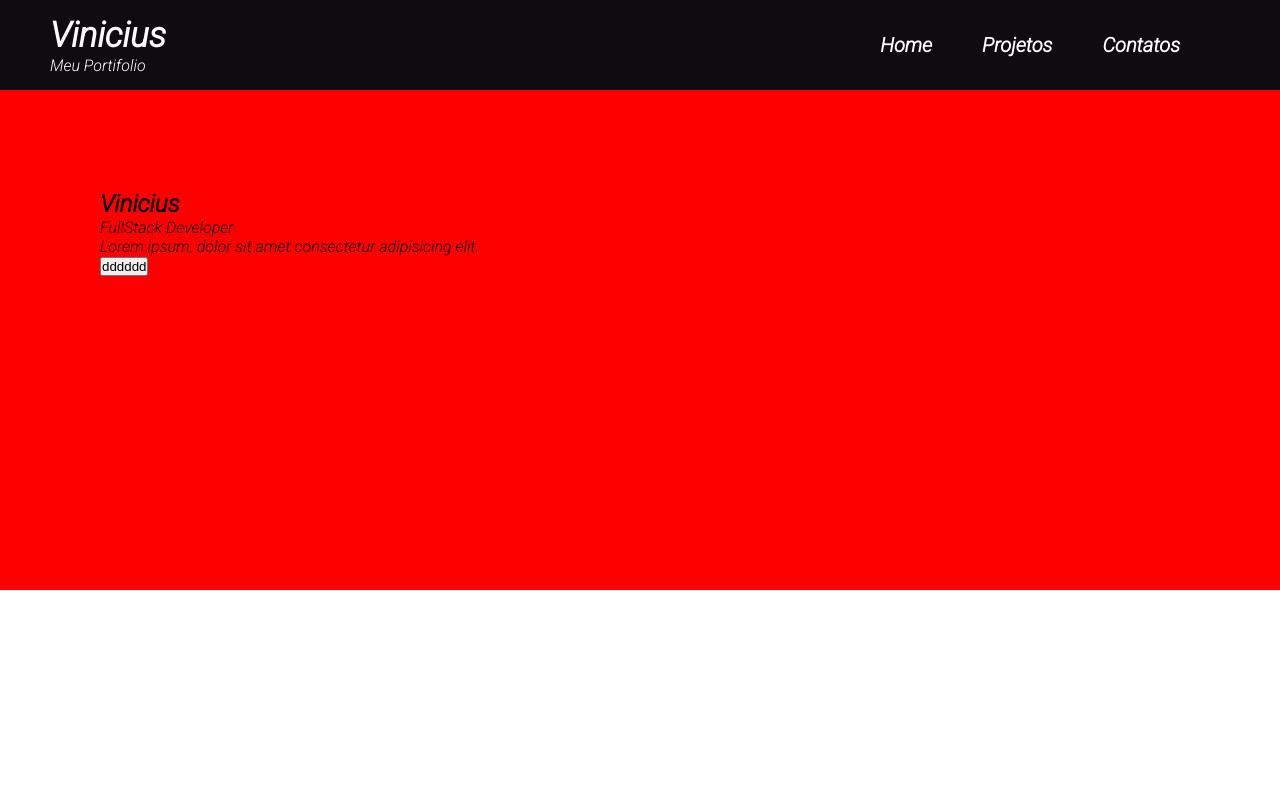
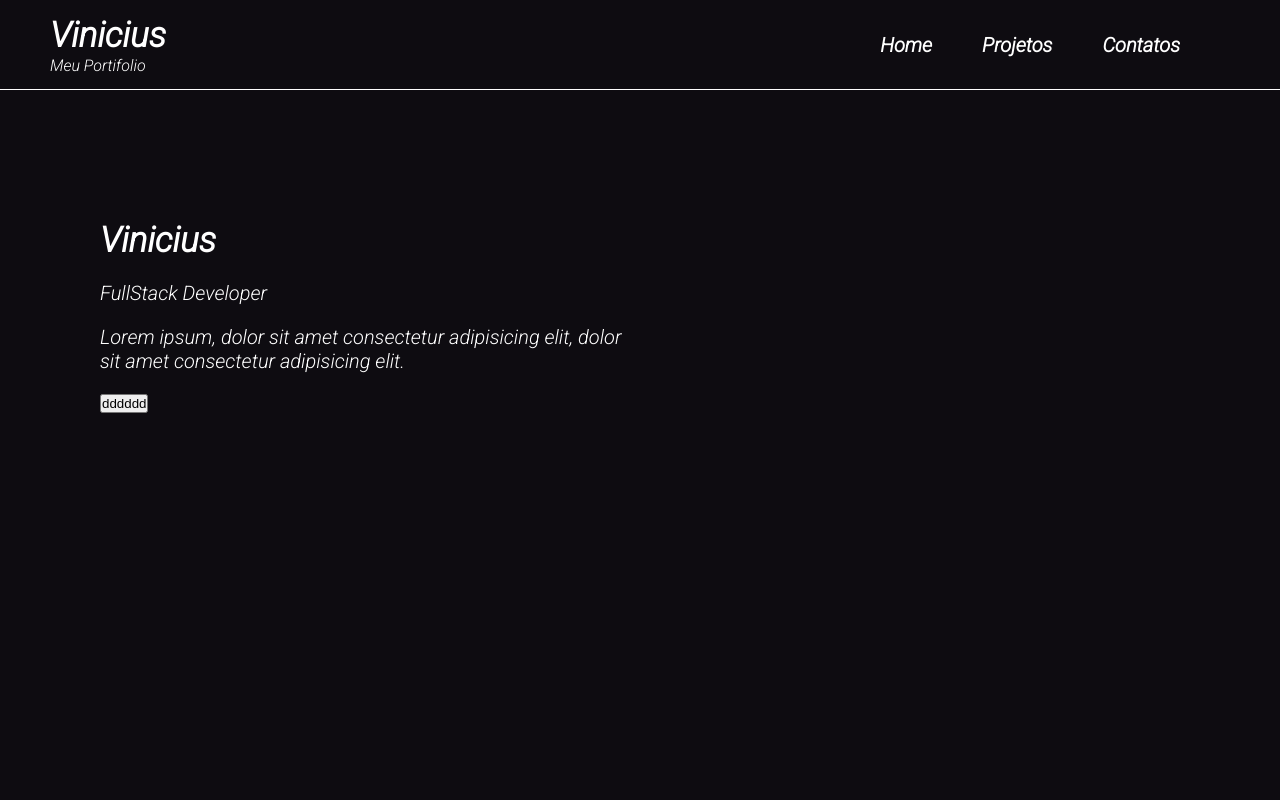
Before and after one commit to viniciusgasparino/Portifolio, a Next.js app: page / in a window 1280 px wide. Shown: the top 800 px of the page. Built offline with nearby package versions, Linux system fonts and the light colour scheme.

Commit message:
Criado components de titulo e subtitulo

```diff
--- a/pages/_app.jsx
+++ b/pages/_app.jsx
@@ -9,6 +9,7 @@ const GlobaLStyle = createGlobalStyle`
 
   body{
     font-family: 'Roboto',sans-serif;
+    background-color: #0e0c11;
   }
 `
 
--- a/pages/index.jsx
+++ b/pages/index.jsx
@@ -1,5 +1,6 @@
 import Header from "../src/components/header/Header"
 import Section from "../src/components/section/Section"
+import Footer from "../src/components/footer/Footer"
 
 
 
@@ -8,6 +9,7 @@ function HomePage(){
     <>
       <Header/>
       <Section/>
+      <Footer/>
     </>
   )
 }
--- a/src/components/footer/Footer.jsx
+++ b/src/components/footer/Footer.jsx
@@ -1,16 +1,17 @@
 import styled from "styled-components"
 
 const StyledFooter = styled.footer`
-  height: 100px;
   text-align: center;
+  border-top: 1px solid white;
+  height: 60px;
 `
 
 function Footer(){
   return(
     <>
-      <Footer>
+      <StyledFooter>
         <p>Criado por Vinicius Gasparino</p>
-      </Footer>
+      </StyledFooter>
     </>
   )
 }
--- a/src/components/header/Header.jsx
+++ b/src/components/header/Header.jsx
@@ -1,14 +1,16 @@
+import Subtitle from "../subtitle/Subtitle"
 import styled from "styled-components"
 
 
+
 const StyledHeader = styled.header`
-  background-color: #0e0c11;
   height: 90px;
   display: flex;
   align-items: center;
   padding: 0 100px;
   gap:20px;
   color: white;
+  border-bottom: 1px solid white;
 `
 
 const StyledLogo = styled.div`
@@ -36,7 +38,6 @@ const StyledUl = styled.ul`
   @media screen and (max-width: 500px) {
     display: none;
   }
-
 `
 
 const StyledMenu = styled.a`
@@ -49,7 +50,7 @@ function Header(){
   return(
     <StyledHeader>
       <StyledLogo>
-        <h2>Vinicius</h2>
+        <Subtitle text="Vinicius"/>
         <p>Meu Portifolio</p>
       </StyledLogo>
       <StyledUl>
--- a/src/components/section/Section.jsx
+++ b/src/components/section/Section.jsx
@@ -1,11 +1,13 @@
 import styled from "styled-components"
+import Subtitle from "../subtitle/Subtitle"
+
 
 const StyledSection = styled.section`
-  background-color: red;
+  margin-top: 30px;
   padding: 100px 0;
   display: flex;
   width: 100%;
-  height: 500px;
+  height: 800px;
 `
 
 const StyledContainer = styled.div`
@@ -18,13 +20,24 @@ const StyledContainer = styled.div`
   }
 `
 
+const StyledText = styled.p`
+  color: white;
+  font-size: 20px;
+  margin-top: 20px;
+  margin-bottom: 20px;
+`
+
+
 function Section(){
   return(
     <StyledSection>
       <StyledContainer>
-        <h1>Vinicius</h1>
-        <p>FullStack Developer</p>
-        <p>Lorem ipsum, dolor sit amet consectetur adipisicing elit.</p>
+        <Subtitle text="Vinicius"/>
+        <StyledText>FullStack Developer</StyledText>
+        <StyledText>Lorem ipsum,
+           dolor sit amet consectetur adipisicing elit,
+           dolor sit amet consectetur adipisicing elit.
+        </StyledText>
         <button>dddddd</button>
       </StyledContainer>
       <StyledContainer>
--- /dev/null
+++ b/src/components/subtitle/Subtitle.jsx
@@ -0,0 +1,19 @@
+import styled from "styled-components"
+
+
+const StyledH2 = styled.h2`
+  color: white;
+  font-size: 35px;
+`
+
+function Subtitle({text}){
+  return(
+    <StyledH2>
+      {text}
+    </StyledH2>
+  )
+}
+
+
+
+export default Subtitle
```
Also changed, not shown: pages/Projetos.jsx (+8 -1 lines), src/components/button/Button.jsx (added, +19 -0 lines).
